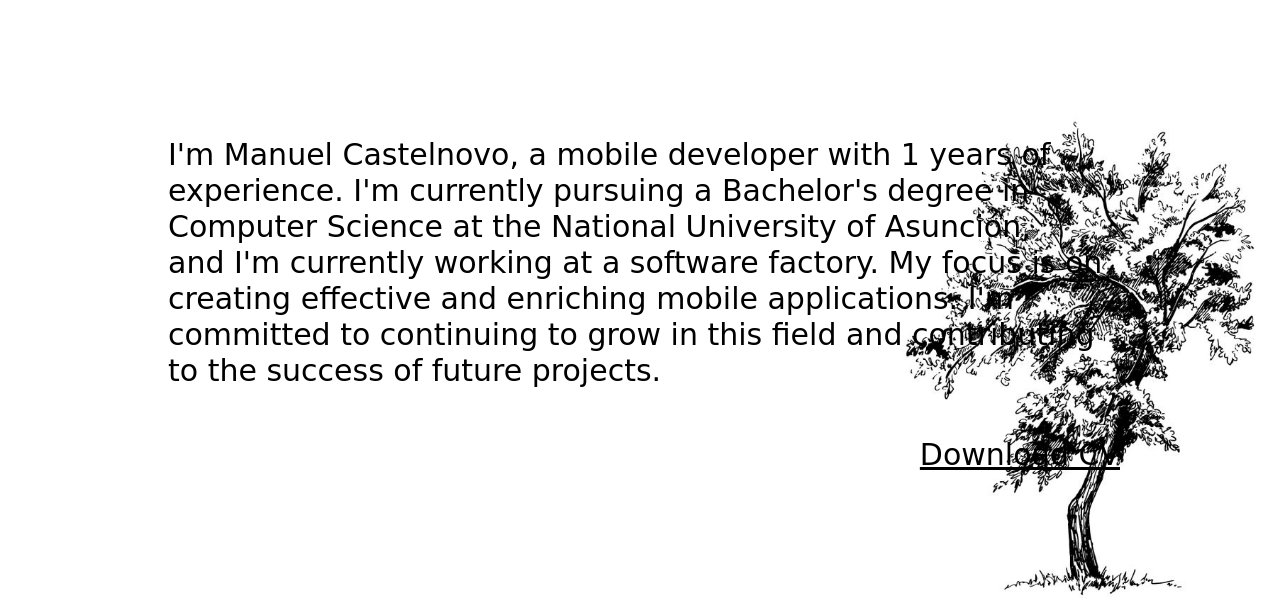
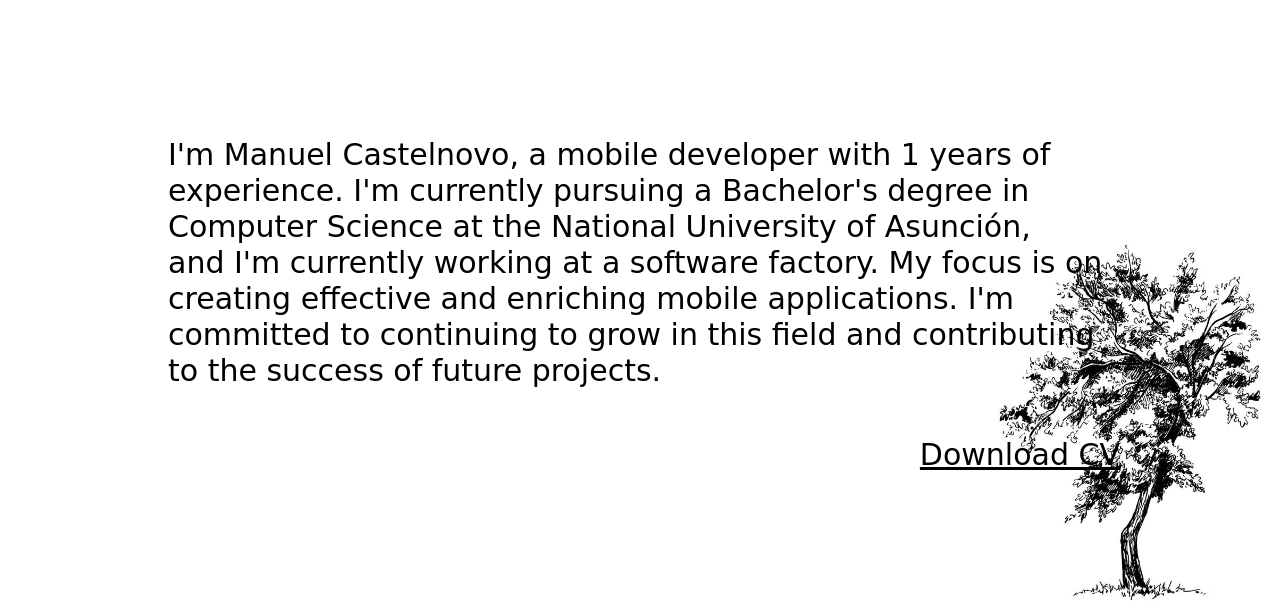
Before and after one commit to manucastelnovo/portafolio, a plain HTML site: page index.html in a window 1280 px wide. Shown: the part 1785-2400 px from the top of the page. Drawn offline with nearby package versions, Linux system fonts and the light colour scheme; a web font is replaced by a local one.

Commit message:
changed size

```diff
--- a/index.html
+++ b/index.html
@@ -141,7 +141,7 @@
 
     <!-- pantalla 3 -->
 
-    <section class="bg-[url('/assets/img/arbol.jpg')] bg-right-bottom bg-no-repeat flex-col bg-[length:400px] items-center justify-center bg-white h-screen flex items-center justify-start snap-start p-4">
+    <section class="bg-[url('/assets/img/arbol.jpg')] bg-right-bottom bg-no-repeat flex-col bg-[length:300px] items-center justify-center bg-white h-screen flex items-center justify-start snap-start p-4">
 
 
       <h1 class="text-6xl font-fredericka mb-6 w-[100vw] px-32 mb-24">About Me </h1>
```
